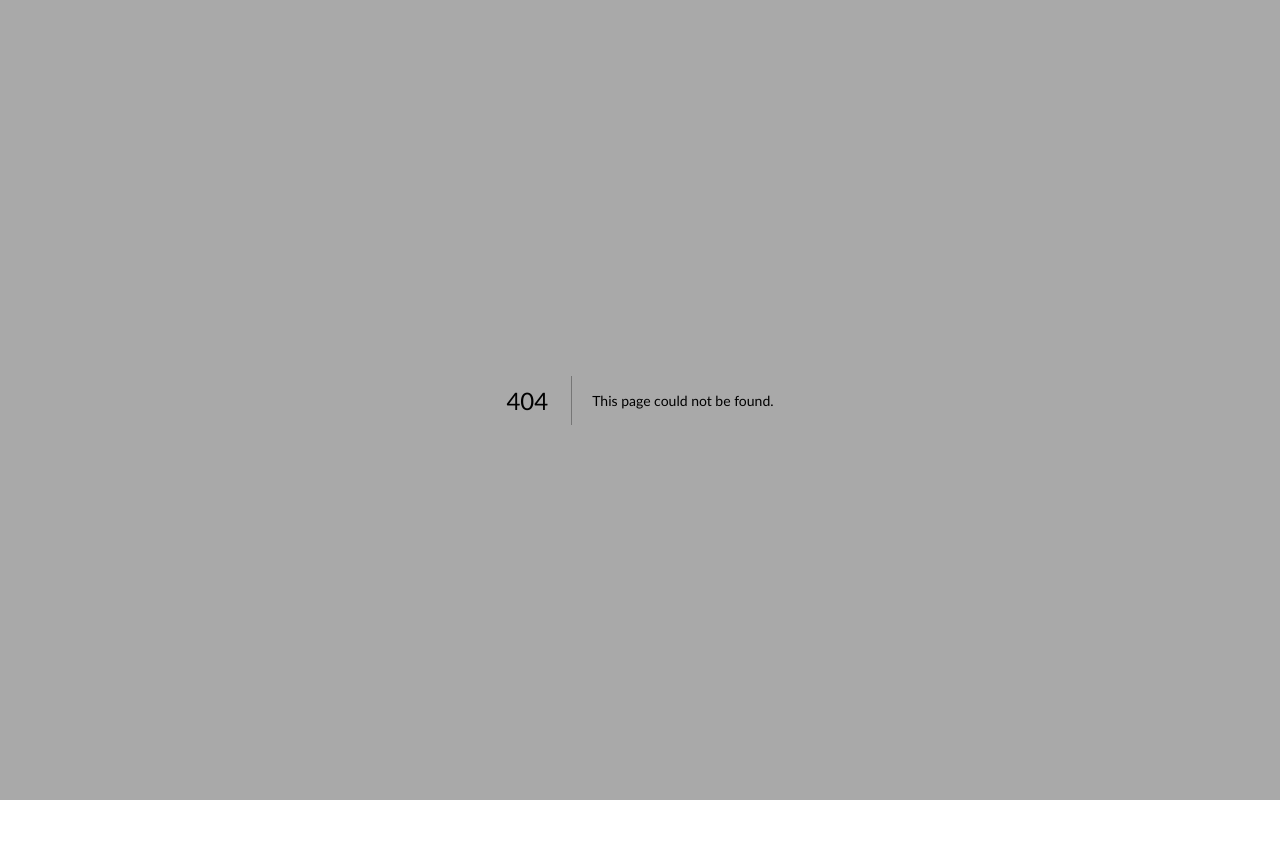
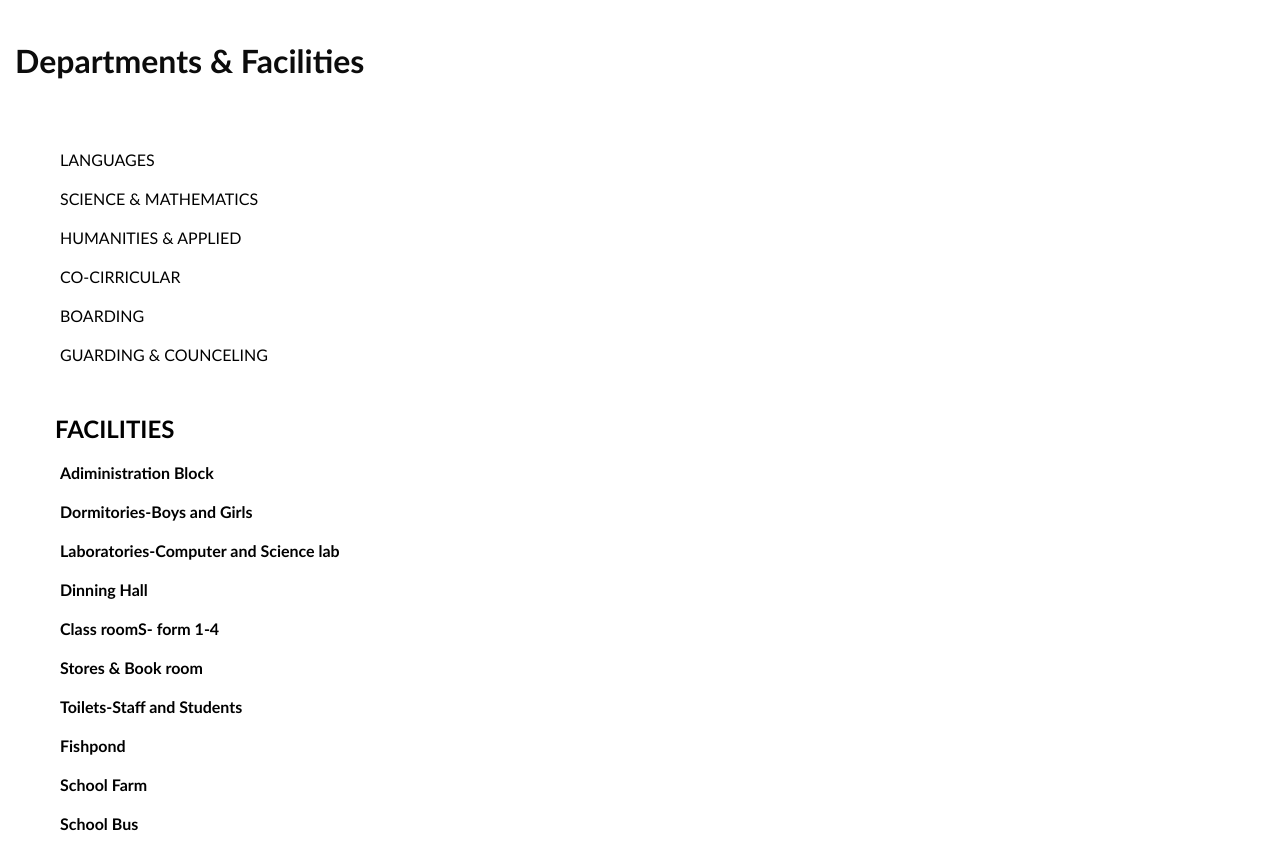
Before and after one commit to amnotperfect/Chala, a Next.js app: page /Departments in a window 1280 px wide. Before the commit this address had no page. Before the commit the page ends 800 px from the top, so only its background shows below. Built offline with nearby package versions, Linux system fonts and the light colour scheme.

Commit message:
added the About pages

```diff
--- a/components/Footer.js
+++ b/components/Footer.js
@@ -6,13 +6,13 @@ const Footer = () => {
       <section>
         <ul>
           <li>
-            <b>Email</b> chalasecondary@gmail.com
+            <b>Email</b> chalasecondaryschool@gmail.com
           </li>
           <li>
-            <b>Phone</b> 070000000
+            <b>Phone</b> 0708733750
           </li>
           <li>
-            <b>Message</b> 070000000
+            <b>P.O BOX</b> 140-80302,TAVETA
           </li>
           <li>
             <b>Facebook</b> Chala Secondary
--- /dev/null
+++ b/pages/Departments.js
@@ -0,0 +1,54 @@
+import Header from "../components/Header";
+import styles from "../styles/About.module.css";
+
+const Departments = () => {
+  return (
+    <div className={styles.aboutPage}>
+      <Header header="Departments & Facilities" />
+      <section>
+        <li>LANGUAGES</li>
+        <li>SCIENCE & MATHEMATICS</li>
+        <li>HUMANITIES & APPLIED</li>
+        <li>CO-CIRRICULAR</li>
+        <li>BOARDING</li>
+        <li>GUARDING & COUNCELING</li>
+      </section>
+
+      <section>
+        <h1>FACILITIES</h1>
+        <li>
+          <b>Adiministration Block</b>
+        </li>
+        <li>
+          <b>Dormitories-Boys and Girls</b>
+        </li>
+        <li>
+          <b>Laboratories-Computer and Science lab</b>
+        </li>
+        <li>
+          <b>Dinning Hall</b>
+        </li>
+        <li>
+          <b>Class roomS- form 1-4</b>
+        </li>
+        <li>
+          <b>Stores & Book room</b>
+        </li>
+        <li>
+          <b>Toilets-Staff and Students</b>
+        </li>
+        <li>
+          <b>Fishpond</b>
+        </li>
+        <li>
+          <b>School Farm</b>
+        </li>
+        <li>
+          <b>School Bus</b>
+        </li>
+      </section>
+    </div>
+  );
+};
+
+export default Departments;
--- /dev/null
+++ b/styles/About.module.css
@@ -0,0 +1,20 @@
+.aboutPage {
+  background-color: white;
+  min-height: 100vh;
+  max-height: auto;
+}
+.aboutPage > section {
+  width: 100%;
+  height: auto;
+  padding: 10px 25px;
+  margin: 10px 20px;
+}
+
+.aboutPage > section > h1 {
+  margin: 10px;
+}
+
+.aboutPage > section > li {
+  padding: 10px 15px;
+  list-style-type: none;
+}
--- a/styles/ContactUs.module.css
+++ b/styles/ContactUs.module.css
@@ -18,7 +18,7 @@
 .contactUs > section > div {
   flex: 0 0 20%;
   height: 80%;
-  background-color: royalblue;
+  background-color: darkslategray;
   display: flex;
   justify-content: center;
   align-items: center;
@@ -33,7 +33,7 @@
 .contactUs > div {
   width: 100%;
   height: 50vh;
-  background-color: beige;
+  background: linear-gradient(to bottom right, white, beige);
   display: flex;
   flex-direction: column;
   justify-content: center;
@@ -41,7 +41,7 @@
 }
 
 .contactUs > div > li {
-  margin: 10px 20px;
+  margin: 10px 30px;
   list-style-type: none;
 }
 
--- a/styles/Home.module.css
+++ b/styles/Home.module.css
@@ -27,6 +27,7 @@
   display: flex;
   justify-content: center;
   align-items: center;
+  position: relative;
 }
 
 .nav > ul > li {
@@ -34,6 +35,37 @@
   margin: 0px 40px;
   color: darkslategray;
   font-weight: bold;
+}
+
+.nav > ul > li:hover {
+  transition: 1s ease-in-out;
+  border-bottom: 1px solid darkslategray;
+  color: black;
+}
+
+.popUpMenu {
+  position: absolute;
+  width: 300px;
+  height: 100px;
+  background: darkcyan;
+  top: 40px;
+  left: 0px;
+  z-index: 30;
+  display: flex;
+  flex-direction: column;
+  justify-content: center;
+  align-items: flex-end;
+  padding: 0px 10px;
+}
+
+.popUpMenu > li {
+  margin: 5px 0px;
+  list-style-type: none;
+  color: white;
+}
+
+.popUpMenu > li:hover {
+  color: darkslategray;
 }
 
 .page {
@@ -190,6 +222,11 @@
     margin: 0px 10px;
   }
 
+  .popUpMenu {
+    min-width: 200px;
+    max-width: auto;
+  }
+
   .welcome {
     flex-direction: column;
   }
--- a/styles/globals.css
+++ b/styles/globals.css
@@ -17,4 +17,5 @@ a {
   margin: 0px;
   font-family: "Trebuchet MS", "Lucida Sans Unicode", "Lucida Grande",
     "Lucida Sans", Arial, sans-serif;
+
 }
```
Also changed, not shown: components/Nav.js (+19 -1 lines), pages/Management.js (added, +80 -0 lines).
